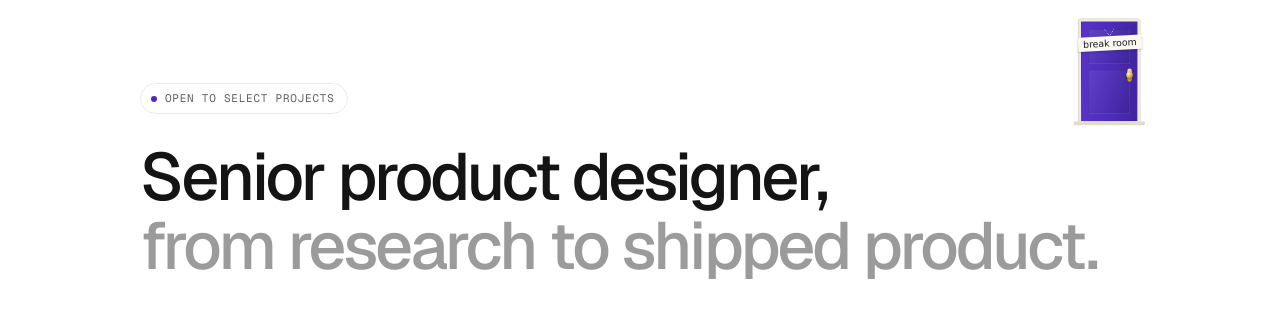
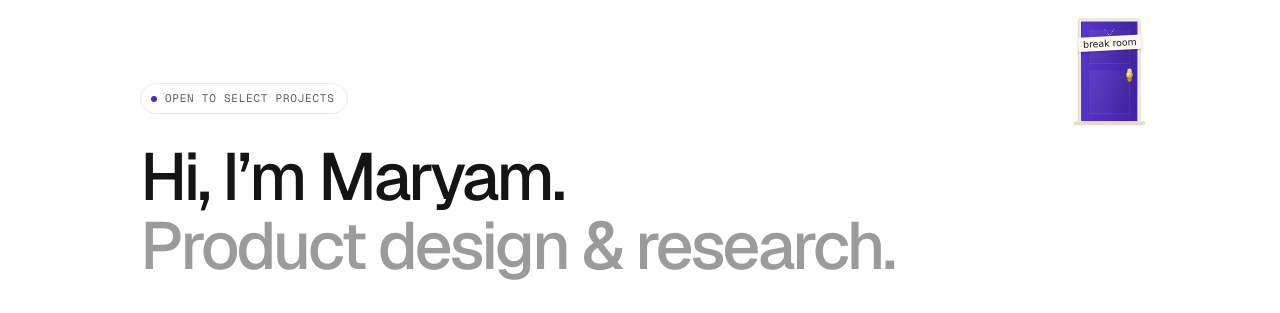
Before and after one commit to maryam-ay/portfolio-v4, a plain HTML site: page index.html in a window 1280 px wide. Shown: the part 85-398 px from the top of the page. Drawn offline with nearby package versions, Linux system fonts and the light colour scheme; a web font is replaced by a local one.

Commit message:
Plain descriptive homepage headline

```diff
--- a/index.html
+++ b/index.html
@@ -609,7 +609,7 @@
       <span class="room"><span class="mono">come in</span></span>
       <span class="panel"><span class="in1"></span><span class="in2"></span><span class="knob"></span><span class="sign">break room</span></span>
     </a>
-    <h1 class="rise" style="animation-delay:.08s">Senior product designer,<br> <span>from research to shipped product.</span></h1>
+    <h1 class="rise" style="animation-delay:.08s">Hi, I&rsquo;m Maryam.<br> <span>Product design &amp; research.</span></h1>
     <div class="under rise" style="animation-delay:.16s">
       <p>I'm a senior product designer doing an MPH on the side. I like taking a product from the messy research stage to screens people actually use, and if I have to code a version myself to prove an idea works, I will.</p>
       <div class="acts">
```
